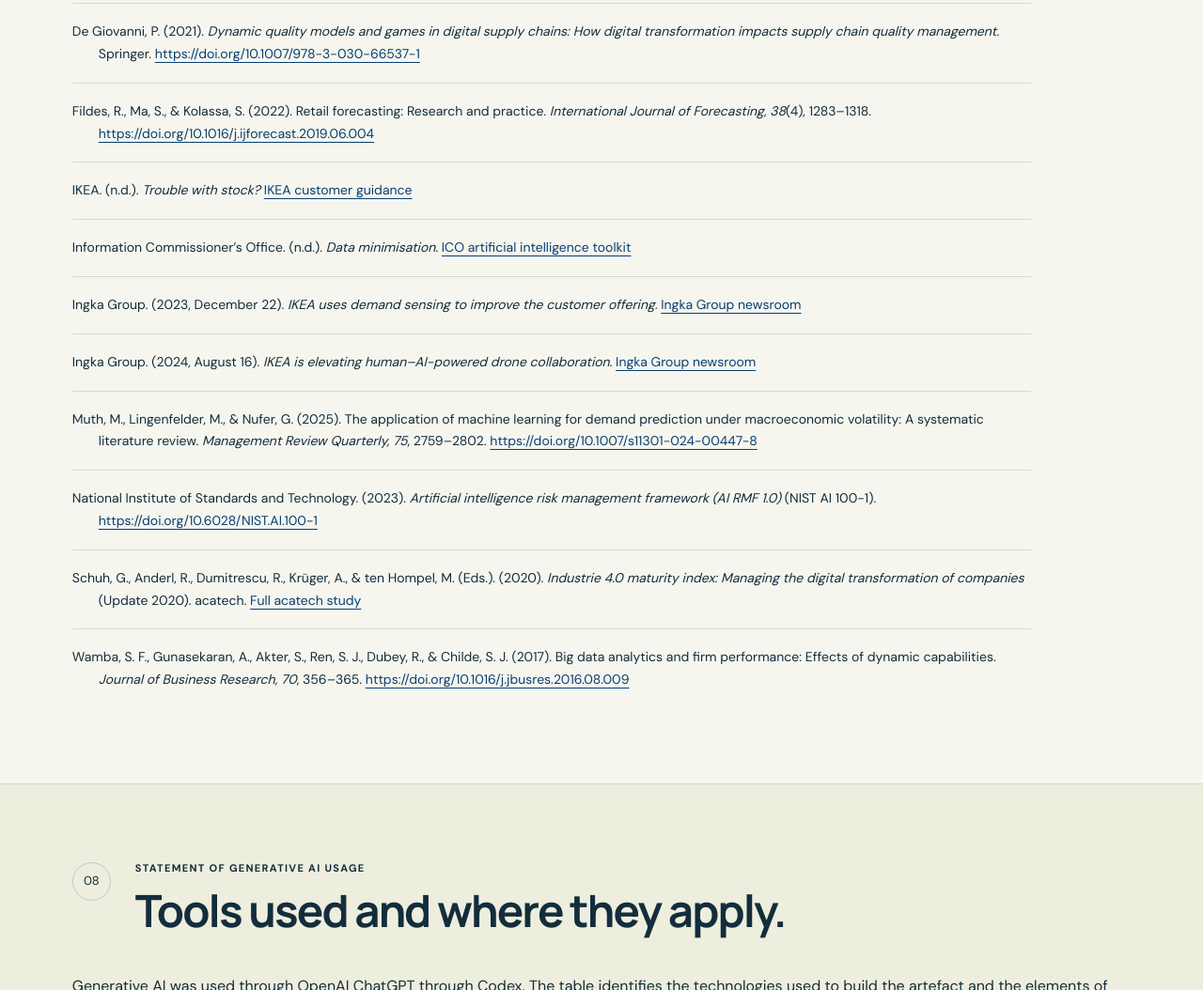
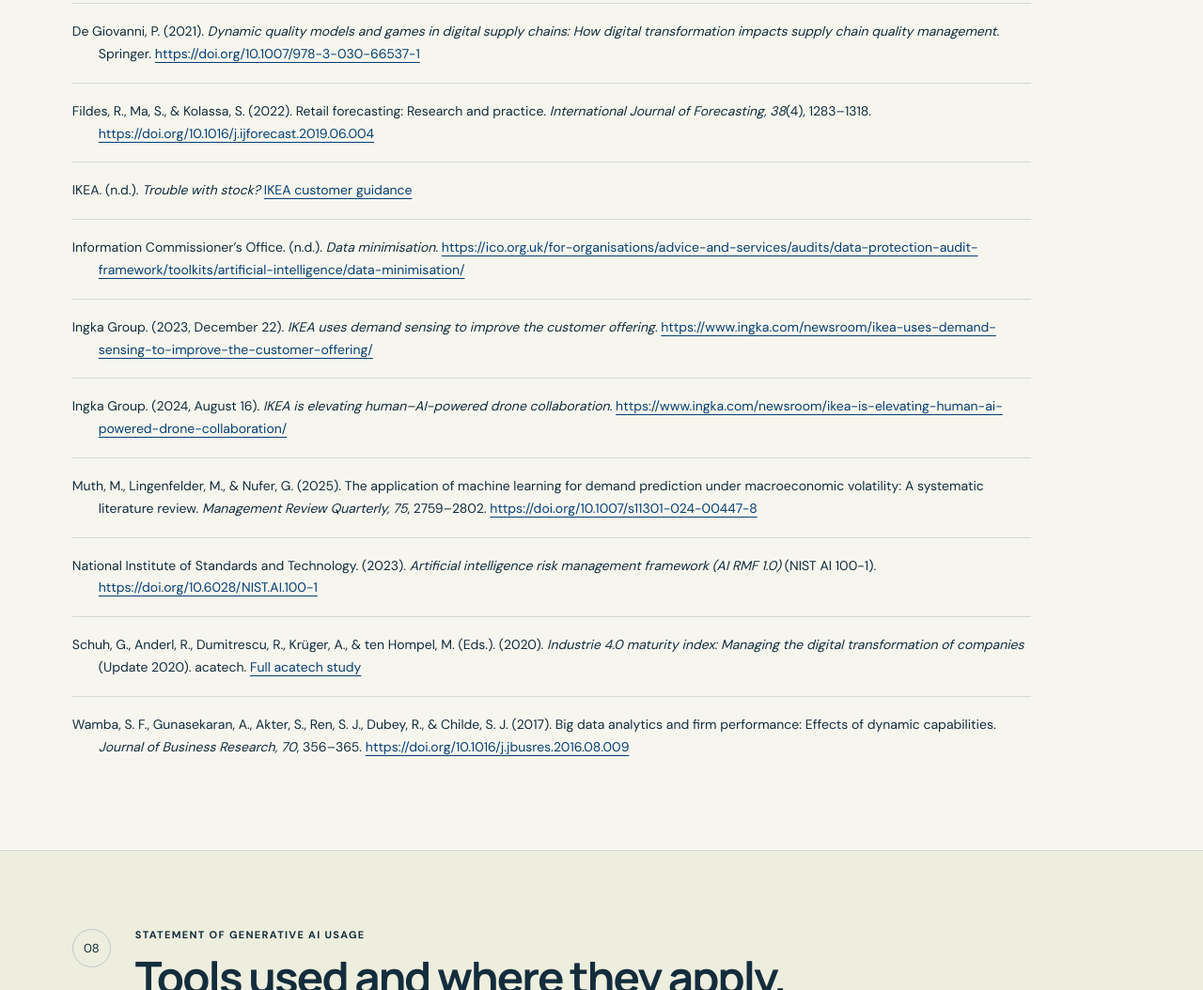
Before and after one commit to myfriendbaubau/ikea-stock-allocation, a plain HTML site: page index.html in a window 1280 px wide. Shown: the part 9331-10385 px from the top of the page at 94% size. Drawn offline with Linux system fonts and the light colour scheme.

Commit message:
Show full URLs for ICO and Ingka references

```diff
--- a/index.html
+++ b/index.html
@@ -29,9 +29,9 @@
 <li id="r-degiovanni">De Giovanni, P. (2021). <em>Dynamic quality models and games in digital supply chains: How digital transformation impacts supply chain quality management.</em> Springer. <a href="https://doi.org/10.1007/978-3-030-66537-1">https://doi.org/10.1007/978-3-030-66537-1</a></li>
 <li id="r-fildes">Fildes, R., Ma, S., &amp; Kolassa, S. (2022). Retail forecasting: Research and practice. <em>International Journal of Forecasting, 38</em>(4), 1283–1318. <a href="https://doi.org/10.1016/j.ijforecast.2019.06.004">https://doi.org/10.1016/j.ijforecast.2019.06.004</a></li>
 <li id="r-ikea">IKEA. (n.d.). <em>Trouble with stock?</em> <a href="https://www.ikea.com/us/en/customer-service/knowledge/articles/b8eggc39-ce34-4413-8d15-f53f6ce3c6b4.html">IKEA customer guidance</a></li>
-<li id="r-ico">Information Commissioner’s Office. (n.d.). <em>Data minimisation.</em> <a href="https://ico.org.uk/for-organisations/advice-and-services/audits/data-protection-audit-framework/toolkits/artificial-intelligence/data-minimisation/">ICO artificial intelligence toolkit</a></li>
-<li id="r-sensing">Ingka Group. (2023, December 22). <em>IKEA uses demand sensing to improve the customer offering.</em> <a href="https://www.ingka.com/newsroom/ikea-uses-demand-sensing-to-improve-the-customer-offering/">Ingka Group newsroom</a></li>
-<li id="r-drones">Ingka Group. (2024, August 16). <em>IKEA is elevating human–AI-powered drone collaboration.</em> <a href="https://www.ingka.com/newsroom/ikea-is-elevating-human-ai-powered-drone-collaboration/">Ingka Group newsroom</a></li>
+<li id="r-ico">Information Commissioner’s Office. (n.d.). <em>Data minimisation.</em> <a href="https://ico.org.uk/for-organisations/advice-and-services/audits/data-protection-audit-framework/toolkits/artificial-intelligence/data-minimisation/">https://ico.org.uk/for-organisations/advice-and-services/audits/data-protection-audit-framework/toolkits/artificial-intelligence/data-minimisation/</a></li>
+<li id="r-sensing">Ingka Group. (2023, December 22). <em>IKEA uses demand sensing to improve the customer offering.</em> <a href="https://www.ingka.com/newsroom/ikea-uses-demand-sensing-to-improve-the-customer-offering/">https://www.ingka.com/newsroom/ikea-uses-demand-sensing-to-improve-the-customer-offering/</a></li>
+<li id="r-drones">Ingka Group. (2024, August 16). <em>IKEA is elevating human–AI-powered drone collaboration.</em> <a href="https://www.ingka.com/newsroom/ikea-is-elevating-human-ai-powered-drone-collaboration/">https://www.ingka.com/newsroom/ikea-is-elevating-human-ai-powered-drone-collaboration/</a></li>
 <li id="r-muth">Muth, M., Lingenfelder, M., &amp; Nufer, G. (2025). The application of machine learning for demand prediction under macroeconomic volatility: A systematic literature review. <em>Management Review Quarterly, 75</em>, 2759–2802. <a href="https://doi.org/10.1007/s11301-024-00447-8">https://doi.org/10.1007/s11301-024-00447-8</a></li>
 <li id="r-nist">National Institute of Standards and Technology. (2023). <em>Artificial intelligence risk management framework (AI RMF 1.0)</em> (NIST AI 100-1). <a href="https://doi.org/10.6028/NIST.AI.100-1">https://doi.org/10.6028/NIST.AI.100-1</a></li>
 <li id="r-acatech">Schuh, G., Anderl, R., Dumitrescu, R., Krüger, A., &amp; ten Hompel, M. (Eds.). (2020). <em>Industrie 4.0 maturity index: Managing the digital transformation of companies</em> (Update 2020). acatech. <a href="https://www.acatech.de/wp-content/uploads/2020/04/aca_STU_MatInd_2020_en_Web.pdf">Full acatech study</a></li>
```
